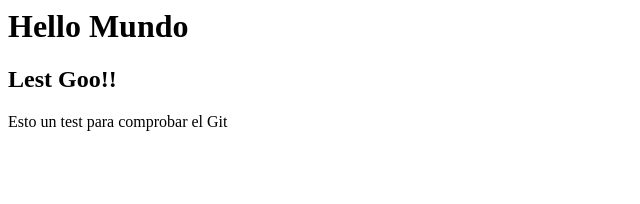
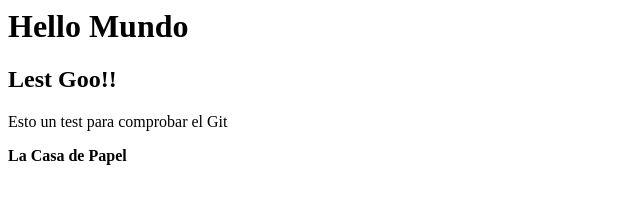
Before and after one commit to henroy99/Levelup, a plain HTML site: page index.html in a window 1280 px wide. Shown: the whole page, without its empty margins (0-640 px from the left). Drawn offline with Linux system fonts and the light colour scheme.

Commit message:
Level 11

```diff
--- a/index.html
+++ b/index.html
@@ -2,3 +2,4 @@
 <h2>Lest Goo!!</h2>
 
 <p>Esto un test para comprobar el Git</p>
+<strong>La Casa de Papel</strong>
```
